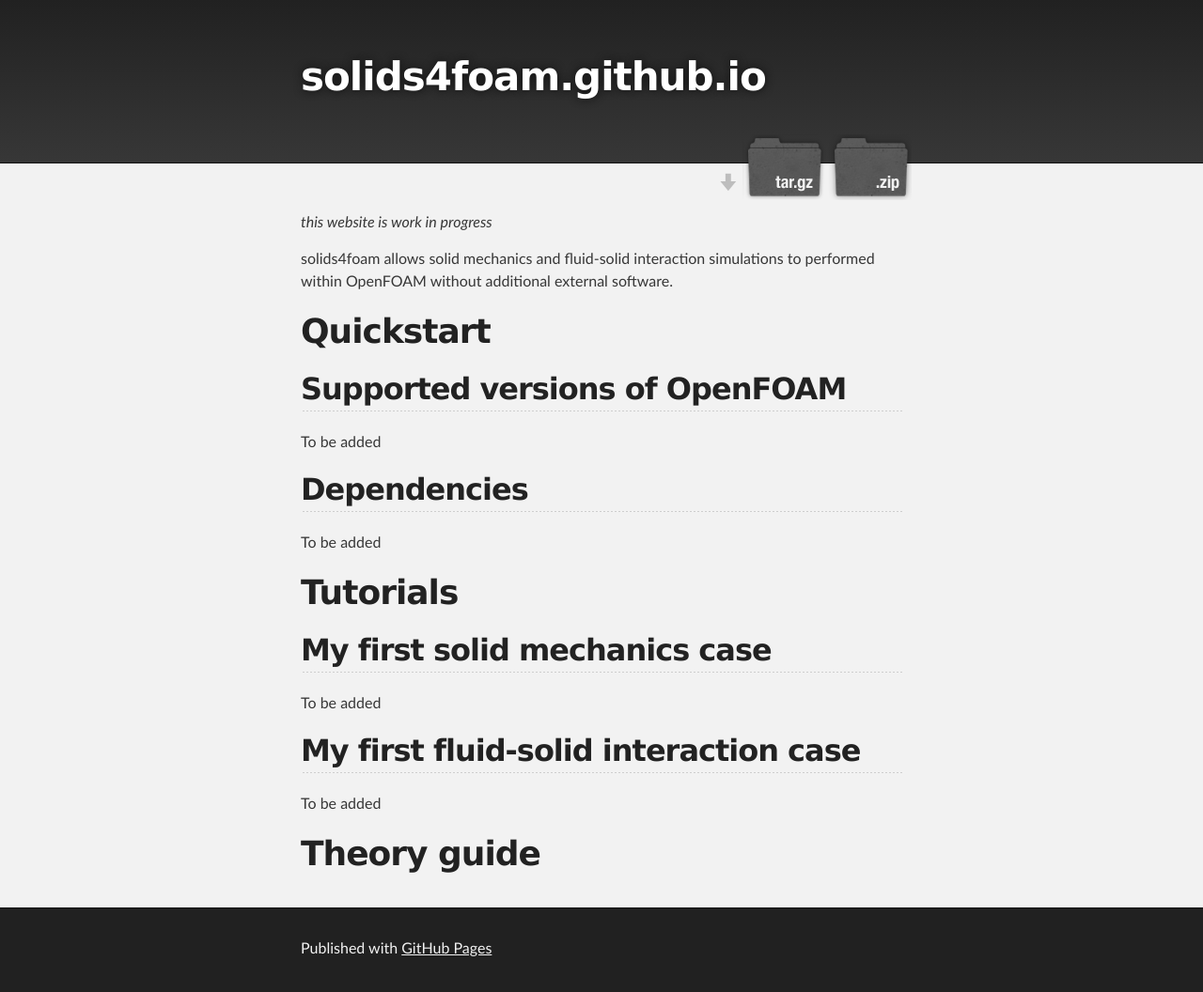
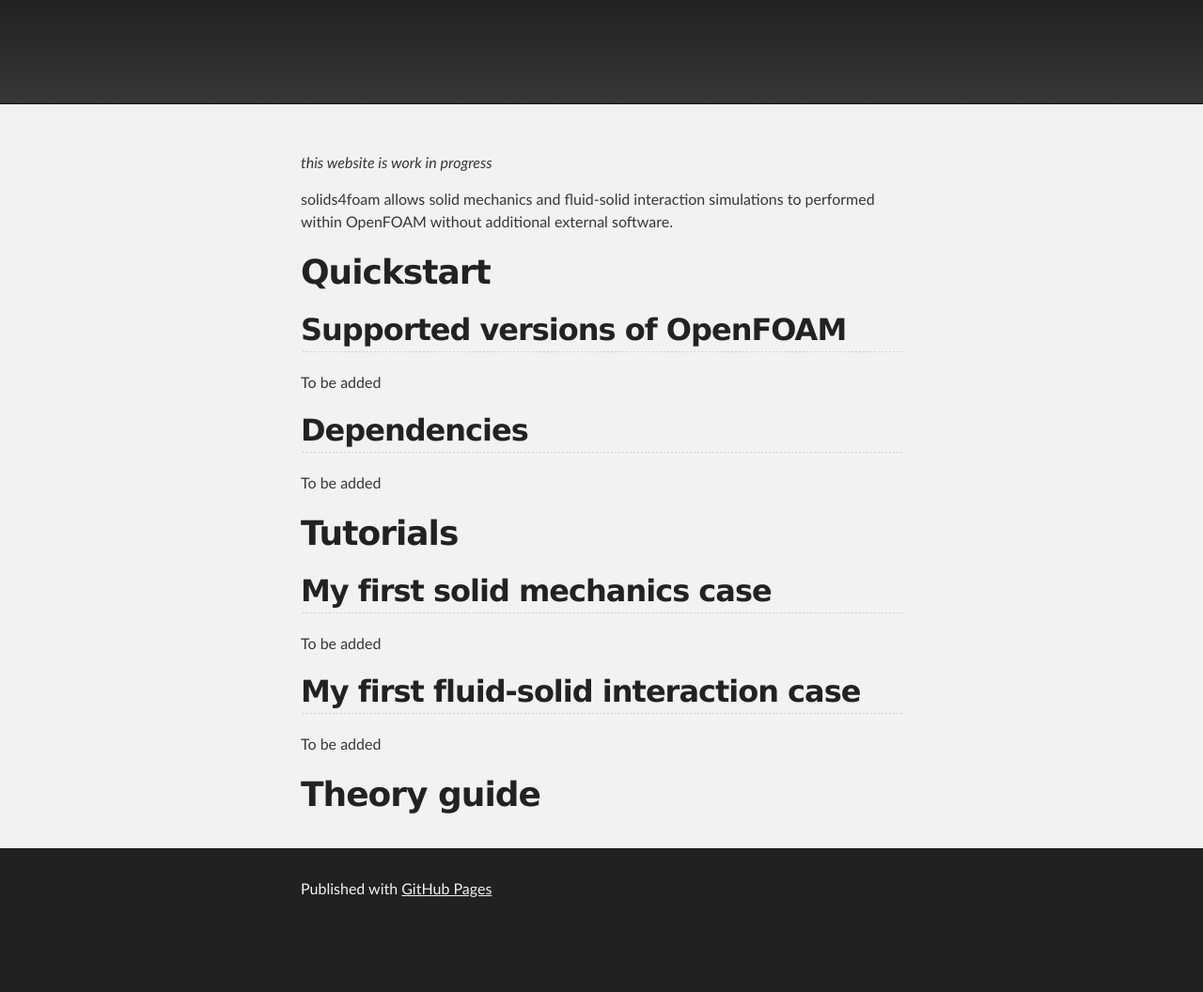
Before and after one commit to solids4foam/solids4foam.github.io, a Jekyll site: the page built from index.md, in a window 1280 px wide. Shown: the whole page at 94% size. Built offline with Jekyll 4.4.1, drawn with Linux system fonts in a browser that asks for light colours; after the commit the page ends 993 px from its top, so only the background shows below that.

Commit message:
Header update

```diff
--- a/_config.yml
+++ b/_config.yml
@@ -1,2 +1,2 @@
-show_downloads: true
+show_downloads: false
 theme: jekyll-theme-slate
--- a/_layouts/default.html
+++ b/_layouts/default.html
@@ -20,8 +20,8 @@
             <a id="forkme_banner" href="{{ site.github.repository_url }}">View on GitHub</a>
           {% endif %}
 
-          <h1 id="project_title">{{ site.title | default: solids4foam }}</h1>
-          <h2 id="project_tagline">{{ site.description | default: An OpenFOAM toolbox for solid mechanics and fluid-solid interactions }}</h2>
+          <h1 id="project_title">{{ solids4foam }}</h1>
+          <h2 id="project_tagline">{{ An OpenFOAM toolbox for solid mechanics and fluid-solid interactions }}</h2>
 
           {% if site.show_downloads %}
             <section id="downloads">
```
